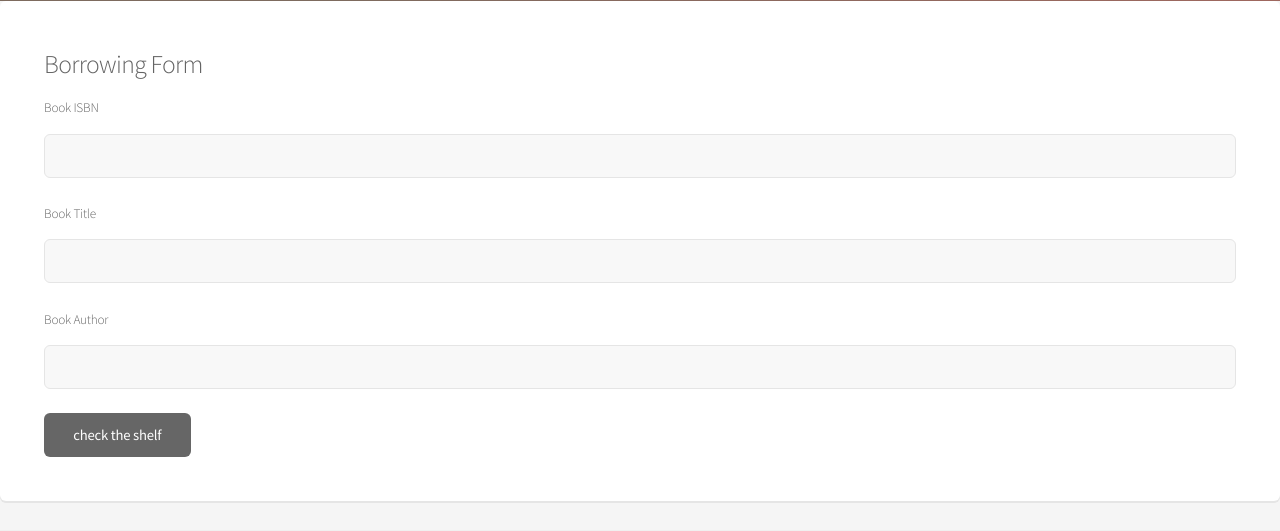
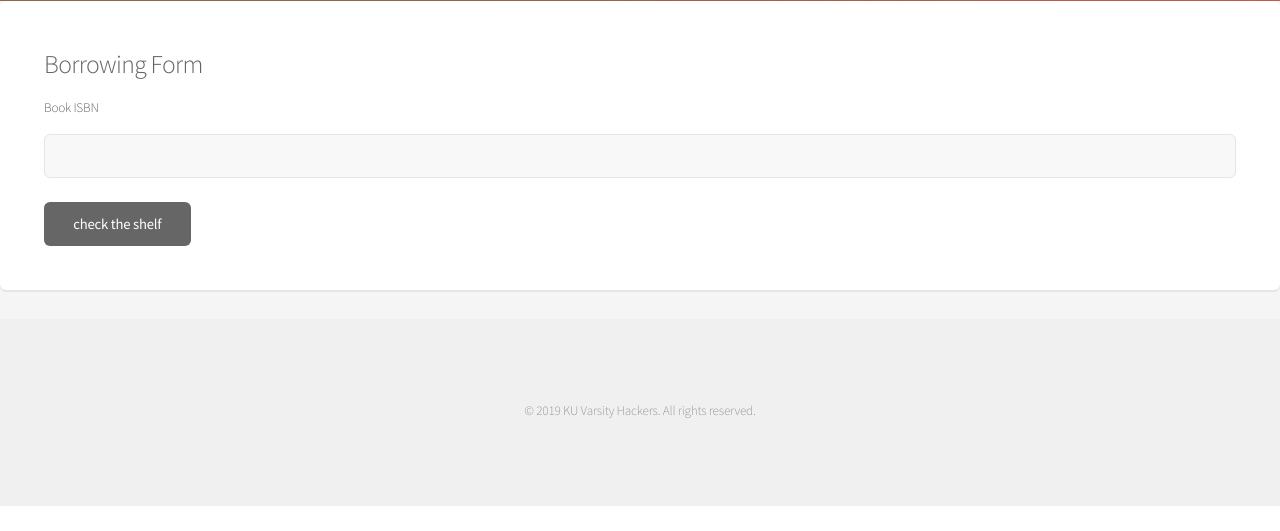
Before and after one commit to KUVarsityHackers/shelf, a Flask app: page /borrow.html in a window 1280 px wide. Shown: the part 799-1330 px from the top of the page. After the commit the page ends 1305 px from the top, so only its background shows below. Run offline with Flask 2, Linux system fonts and the light colour scheme; some libraries are stand-ins or nearby versions.

Commit message:
only allow isbn search

```diff
--- a/templates/borrow.html
+++ b/templates/borrow.html
@@ -45,17 +45,8 @@
                 Book ISBN
             </label>
             <input type="text" id=borrowISBN>
-            <br/>
-            <label>
-                Book Title
-            </label>
-            <input type="text" id=title>
-            <br/>
-            <label>
-                Book Author
-            </label>
-            <input type="text" id=author>
-            <br/>
+            <br>
+
             <input type="submit" value="check the shelf">
         </form>
     </section>
```
